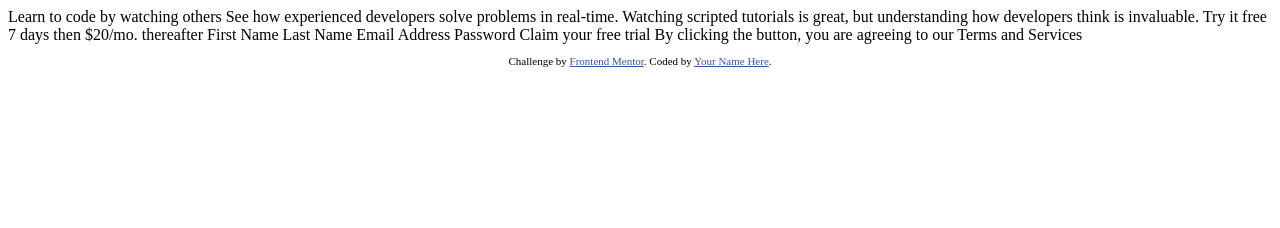
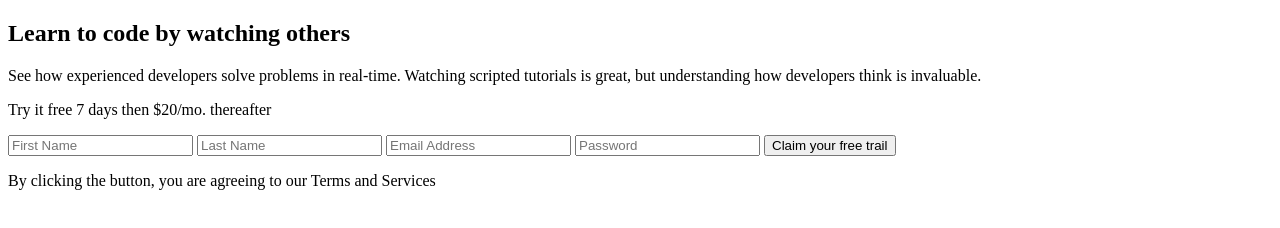
Before and after one commit to EseAlli/frontend-playground, a plain HTML site: page intro-component-with-signup-form-master/index.html in a window 1280 px wide. Drawn offline with Linux system fonts and the light colour scheme.

Commit message:
html skeleton

```diff
--- a/intro-component-with-signup-form-master/index.html
+++ b/intro-component-with-signup-form-master/index.html
@@ -7,36 +7,28 @@
   <link rel="icon" type="image/png" sizes="32x32" href="./images/favicon-32x32.png">
   <link rel="stylesheet" href="./styles.css">
   <title>Frontend Mentor | Intro component with sign up form</title>
-
-  <!-- Feel free to remove these styles or customise in your own stylesheet 👍 -->
-  <style>
-    .attribution { font-size: 11px; text-align: center; }
-    .attribution a { color: hsl(228, 45%, 44%); }
-  </style>
 </head>
 <body>
+    <main>
+      <section>
+        <h1>Learn to code by watching others</h1>
+      <p>See how experienced developers solve problems in real-time. Watching scripted tutorials is great,
+        but understanding how developers think is invaluable.</p>
+      </section>
 
-  Learn to code by watching others
 
-  See how experienced developers solve problems in real-time. Watching scripted tutorials is great,
-  but understanding how developers think is invaluable.
+    <section>
+      <p>Try it free 7 days then $20/mo. thereafter</p>
 
-  Try it free 7 days then $20/mo. thereafter
-
-  First Name
-  Last Name
-  Email Address
-  Password
-
-  Claim your free trial
-
-  By clicking the button, you are agreeing to our Terms and Services
-
-  <footer>
-    <p class="attribution">
-      Challenge by <a href="https://www.frontendmentor.io?ref=challenge" target="_blank">Frontend Mentor</a>.
-      Coded by <a href="#">Your Name Here</a>.
-    </p>
-  </footer>
+    <form>
+      <input placeholder="First Name"/>
+      <input placeholder="Last Name"/>
+      <input placeholder="Email Address"/>
+      <input placeholder="Password"/>
+      <button>Claim your free trail</button>
+      <p>By clicking the button, you are agreeing to our <span>Terms and Services</span></p>
+    </form>
+  </section>
+    </main>
 </body>
 </html>
```
